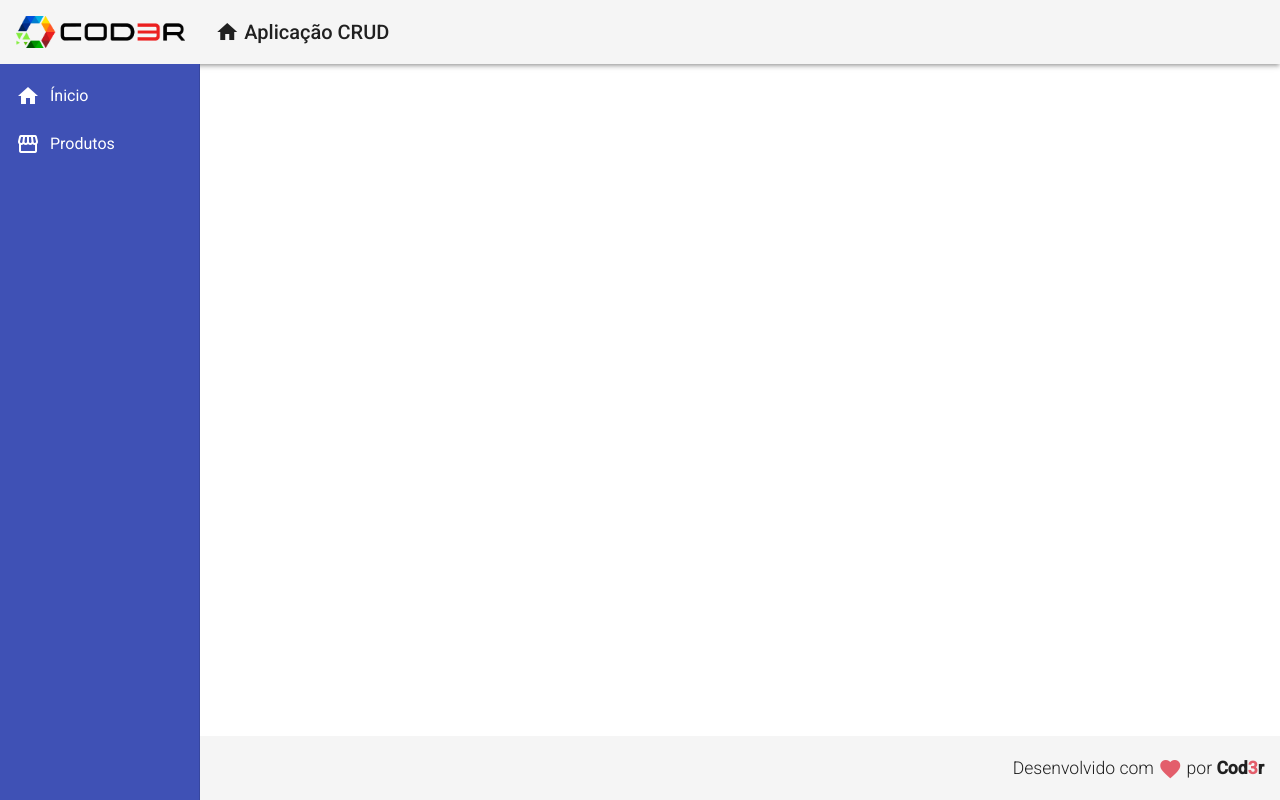
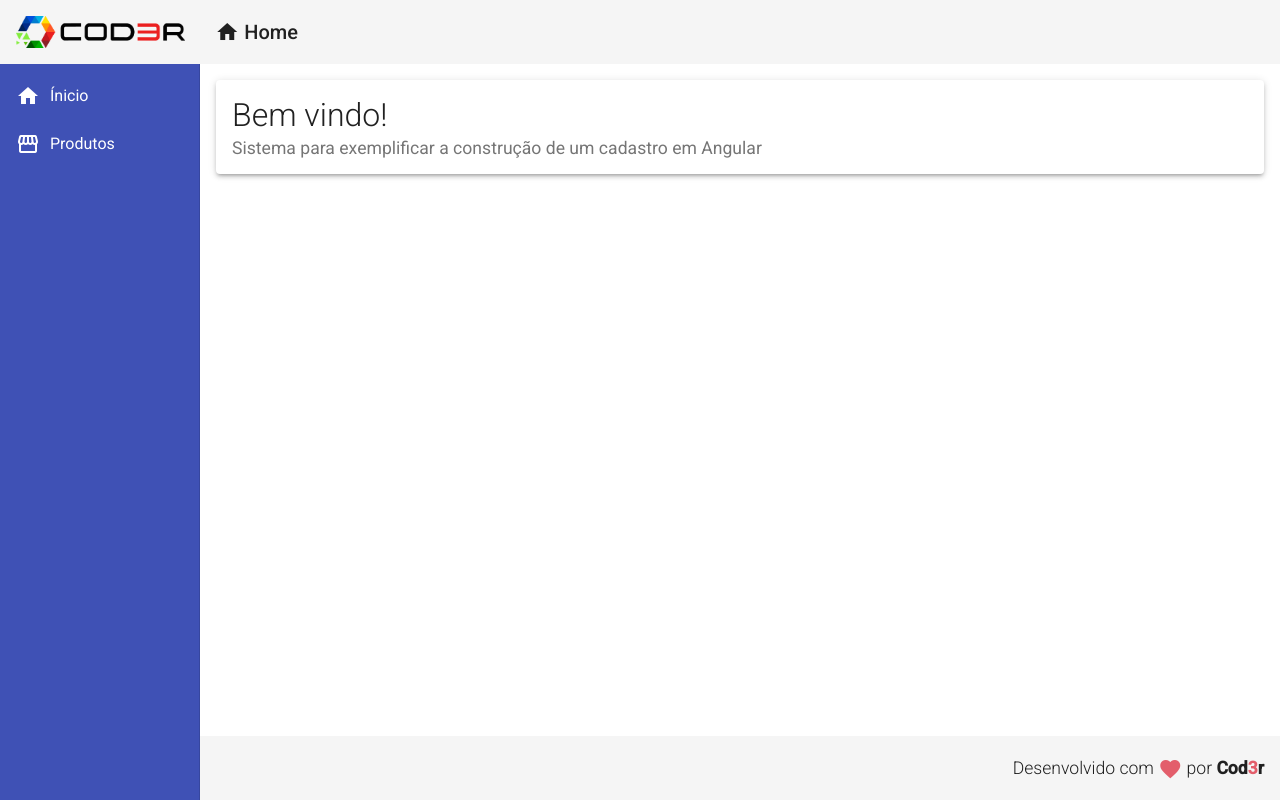
Before and after one commit to wdrik/angular-course, an Angular app: page / in a window 1280 px wide. Built offline with nearby package versions, Linux system fonts and the light colour scheme.

Commit message:
feat: add home page

```diff
--- a/src/app/components/template/header/header.component.html
+++ b/src/app/components/template/header/header.component.html
@@ -11,7 +11,7 @@
         home
       </i>
 
-      Aplicação CRUD
+      Home
     </a>
   </span>
 </mat-toolbar>
--- a/src/app/components/template/nav/nav.component.css
+++ b/src/app/components/template/nav/nav.component.css
@@ -10,3 +10,8 @@
 .sidenav i {
   padding-right: 10px;
 }
+
+.content {
+  padding: 16px;
+  background: #FFF;
+}
--- a/src/app/components/template/nav/nav.component.html
+++ b/src/app/components/template/nav/nav.component.html
@@ -16,4 +16,8 @@
       </a>
     </mat-nav-list>
   </mat-sidenav>
+
+  <mat-sidenav-content class="content">
+    <app-home></app-home>
+  </mat-sidenav-content>
 </mat-sidenav-container>
--- /dev/null
+++ b/src/app/views/home/home.component.css
@@ -0,0 +1,9 @@
+.home .title {
+  font-size: 2rem;
+  font-weight: 300;
+  line-height: 1.2;
+}
+
+.home .subtitle {
+  font-size: 1.1rem;
+}
--- /dev/null
+++ b/src/app/views/home/home.component.html
@@ -0,0 +1,6 @@
+<mat-card class="home mat-elevation-z3">
+  <mat-card-title class="title">Bem vindo!</mat-card-title>
+  <mat-card-subtitle class="subtitle">
+    Sistema para exemplificar a construção de um cadastro em Angular
+  </mat-card-subtitle>
+</mat-card>
--- /dev/null
+++ b/src/app/views/home/home.component.ts
@@ -0,0 +1,15 @@
+import { Component, OnInit } from '@angular/core';
+
+@Component({
+  selector: 'app-home',
+  templateUrl: './home.component.html',
+  styleUrls: ['./home.component.css']
+})
+export class HomeComponent implements OnInit {
+
+  constructor() { }
+
+  ngOnInit(): void {
+  }
+
+}
--- /dev/null
+++ b/src/app/views/product-crud/product-crud.component.html
@@ -0,0 +1 @@
+<p>product-crud works!</p>
--- /dev/null
+++ b/src/app/views/product-crud/product-crud.component.ts
@@ -0,0 +1,15 @@
+import { Component, OnInit } from '@angular/core';
+
+@Component({
+  selector: 'app-product-crud',
+  templateUrl: './product-crud.component.html',
+  styleUrls: ['./product-crud.component.css']
+})
+export class ProductCrudComponent implements OnInit {
+
+  constructor() { }
+
+  ngOnInit(): void {
+  }
+
+}
```
Also changed, not shown: src/app/app.module.ts (+8 -2 lines), src/app/views/product-crud/product-crud.component.css (added).
